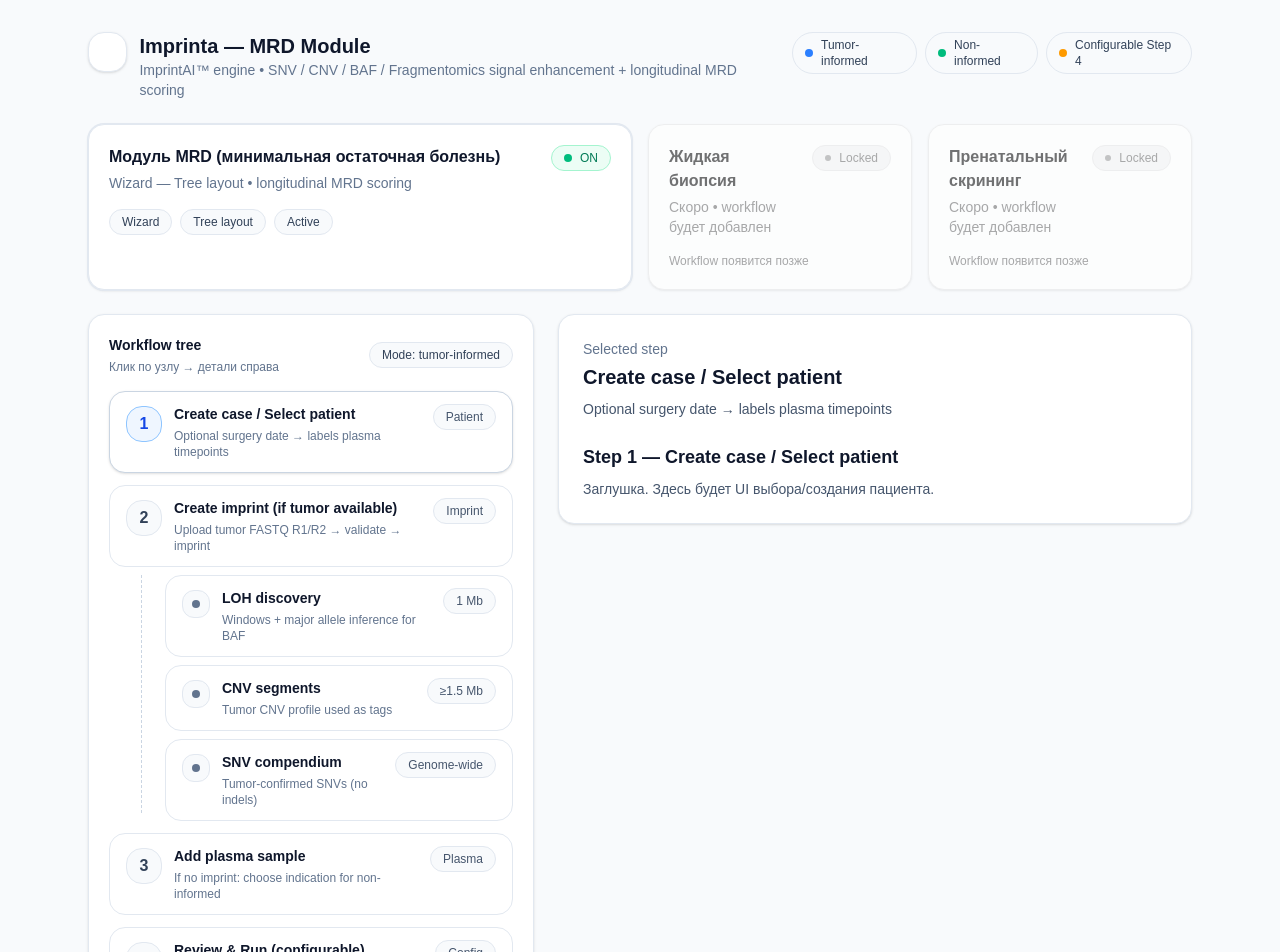
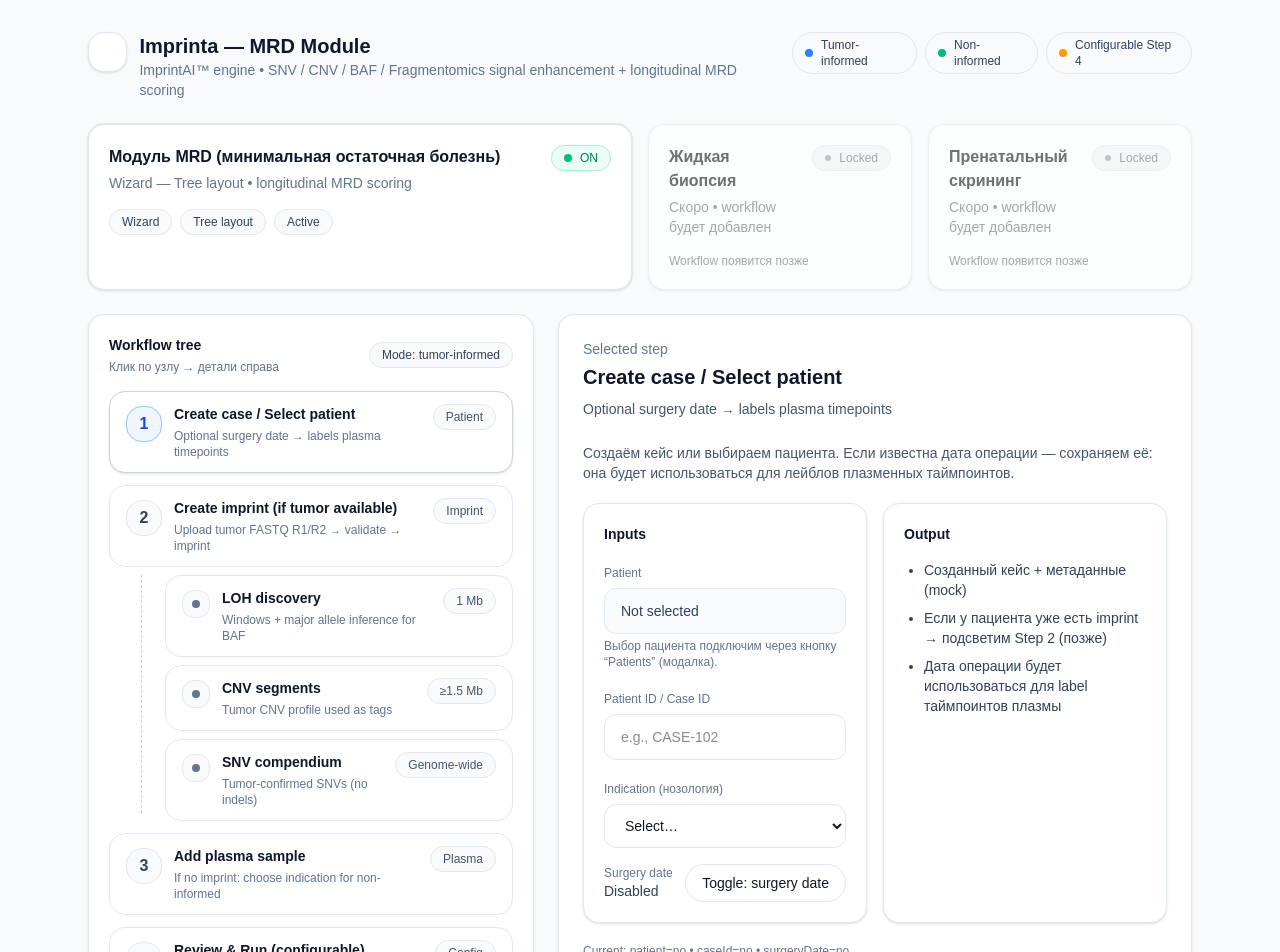
Before and after one commit to kraevgood/bioinf, a Next.js app: page /analysis in a window 1280 px wide. Shown: the top 952 px of the page. Built offline with nearby package versions, Linux system fonts and the light colour scheme.

Commit message:
feat: add patient inputs on step 1

```diff
--- /dev/null
+++ b/src/components/workflow/WorkflowContext.tsx
@@ -0,0 +1,50 @@
+'use client';
+
+import { createContext, useContext, useMemo, useState } from 'react';
+import type { Patient, WorkflowState } from '@/types/workflowState';
+
+type WorkflowContextValue = {
+  state: WorkflowState;
+  setCaseId: (v: string) => void;
+  setIndication: (v: string) => void;
+  toggleSurgeryDate: (v?: boolean) => void;
+  setSurgeryDate: (v: string) => void;
+  setSelectedPatient: (p: Patient | null) => void;
+};
+
+const Ctx = createContext<WorkflowContextValue | null>(null);
+
+const initialState: WorkflowState = {
+  selectedPatient: null,
+  caseId: '',
+  indication: '',
+  hasSurgeryDate: false,
+  surgeryDate: '',
+};
+
+export function WorkflowProvider({ children }: { children: React.ReactNode }) {
+  const [state, setState] = useState<WorkflowState>(initialState);
+
+  const api = useMemo<WorkflowContextValue>(() => {
+    return {
+      state,
+      setCaseId: v => setState(s => ({ ...s, caseId: v })),
+      setIndication: v => setState(s => ({ ...s, indication: v })),
+      toggleSurgeryDate: v =>
+        setState(s => {
+          const next = v ?? !s.hasSurgeryDate;
+          return { ...s, hasSurgeryDate: next, surgeryDate: next ? s.surgeryDate : '' };
+        }),
+      setSurgeryDate: v => setState(s => ({ ...s, surgeryDate: v })),
+      setSelectedPatient: p => setState(s => ({ ...s, selectedPatient: p })),
+    };
+  }, [state]);
+
+  return <Ctx.Provider value={api}>{children}</Ctx.Provider>;
+}
+
+export function useWorkflow() {
+  const ctx = useContext(Ctx);
+  if (!ctx) throw new Error('useWorkflow must be used inside WorkflowProvider');
+  return ctx;
+}
--- a/src/components/workflow/WorkflowShell.tsx
+++ b/src/components/workflow/WorkflowShell.tsx
@@ -4,6 +4,7 @@
 import type { WorkflowConfig, WorkflowStep } from '@/types/workflow';
 import { Card } from '@/components/ui/Card';
 import { WorkflowTree } from './WorkflowTree';
+import { WorkflowProvider } from './WorkflowContext';
 
 function flattenSteps(steps: WorkflowStep[]): WorkflowStep[] {
   const out: WorkflowStep[] = [];
@@ -25,6 +26,7 @@
   const activeStep = stepById.get(activeId) ?? config.steps[0];
 
   return (
+    <WorkflowProvider>
     <div className="grid grid-cols-12 gap-6">
       {/* Left: tree */}
       <div className="col-span-12 md:col-span-5">
@@ -59,5 +61,6 @@
         </Card>
       </div>
     </div>
+    </WorkflowProvider>
   );
 }
--- /dev/null
+++ b/src/types/workflowState.ts
@@ -0,0 +1,12 @@
+export type Patient = {
+  id: string;
+  label: string;
+};
+
+export type WorkflowState = {
+  selectedPatient: Patient | null;
+  caseId: string;
+  indication: string;
+  hasSurgeryDate: boolean;
+  surgeryDate: string; // YYYY-MM-DD
+};
--- a/src/workflows/mrd/steps/step1.tsx
+++ b/src/workflows/mrd/steps/step1.tsx
@@ -1,9 +1,112 @@
+'use client';
+
+import { Card } from '@/components/ui/Card';
+import { useWorkflow } from '@/components/workflow/WorkflowContext';
+
+const INDICATIONS = [
+  'Lung cancer',
+  'Breast cancer',
+  'CRC (colorectal)',
+  'Other',
+];
+
 export function Step1() {
+  const { state, setCaseId, setIndication, toggleSurgeryDate, setSurgeryDate } = useWorkflow();
+
   return (
-    <div className="space-y-2">
-      <div className="text-lg font-semibold">Step 1 — Create case / Select patient</div>
+    <div className="space-y-5">
       <div className="text-sm text-slate-600">
-        Заглушка. Здесь будет UI выбора/создания пациента.
+        Создаём кейс или выбираем пациента. Если известна дата операции — сохраняем её: она
+        будет использоваться для лейблов плазменных таймпоинтов.
+      </div>
+
+      {/* Inputs */}
+      <div className="grid grid-cols-12 gap-4">
+        <Card className="col-span-12 lg:col-span-6 p-5">
+          <div className="text-sm font-semibold text-slate-900">Inputs</div>
+
+          <div className="mt-4 space-y-4">
+            <div>
+              <label className="text-xs text-slate-500">Patient</label>
+              <div className="mt-1 rounded-xl border border-slate-200 bg-slate-50 px-4 py-3 text-sm text-slate-700">
+                {state.selectedPatient ? `${state.selectedPatient.label} (${state.selectedPatient.id})` : 'Not selected'}
+              </div>
+              <div className="mt-1 text-xs text-slate-500">
+                Выбор пациента подключим через кнопку “Patients” (модалка).
+              </div>
+            </div>
+
+            <div>
+              <label className="text-xs text-slate-500">Patient ID / Case ID</label>
+              <input
+                value={state.caseId}
+                onChange={e => setCaseId(e.target.value)}
+                placeholder="e.g., CASE-102"
+                className="mt-1 w-full rounded-xl border border-slate-200 bg-white px-4 py-3 text-sm outline-none focus:border-slate-300"
+              />
+            </div>
+
+            <div>
+              <label className="text-xs text-slate-500">Indication (нозология)</label>
+              <select
+                value={state.indication}
+                onChange={e => setIndication(e.target.value)}
+                className="mt-1 w-full rounded-xl border border-slate-200 bg-white px-4 py-3 text-sm outline-none focus:border-slate-300"
+              >
+                <option value="">Select…</option>
+                {INDICATIONS.map(x => (
+                  <option key={x} value={x}>
+                    {x}
+                  </option>
+                ))}
+              </select>
+            </div>
+
+            <div className="flex items-center justify-between gap-3">
+              <div>
+                <div className="text-xs text-slate-500">Surgery date</div>
+                <div className="text-sm text-slate-700">
+                  {state.hasSurgeryDate ? 'Enabled' : 'Disabled'}
+                </div>
+              </div>
+
+              <button
+                type="button"
+                onClick={() => toggleSurgeryDate()}
+                className="rounded-full border border-slate-200 bg-white px-4 py-2 text-sm hover:border-slate-300"
+              >
+                Toggle: surgery date
+              </button>
+            </div>
+
+            {state.hasSurgeryDate ? (
+              <div>
+                <label className="text-xs text-slate-500">Date</label>
+                <input
+                  type="date"
+                  value={state.surgeryDate}
+                  onChange={e => setSurgeryDate(e.target.value)}
+                  className="mt-1 w-full rounded-xl border border-slate-200 bg-white px-4 py-3 text-sm outline-none focus:border-slate-300"
+                />
+              </div>
+            ) : null}
+          </div>
+        </Card>
+
+        {/* Output */}
+        <Card className="col-span-12 lg:col-span-6 p-5">
+          <div className="text-sm font-semibold text-slate-900">Output</div>
+
+          <ul className="mt-4 list-disc space-y-2 pl-5 text-sm text-slate-700">
+            <li>Созданный кейс + метаданные (mock)</li>
+            <li>Если у пациента уже есть imprint → подсветим Step 2 (позже)</li>
+            <li>Дата операции будет использоваться для label таймпоинтов плазмы</li>
+          </ul>
+        </Card>
+      </div>
+
+      <div className="text-xs text-slate-500">
+        Current: patient={state.selectedPatient ? 'yes' : 'no'} • caseId={state.caseId ? 'yes' : 'no'} • surgeryDate={state.hasSurgeryDate ? 'yes' : 'no'}
       </div>
     </div>
   );
```
